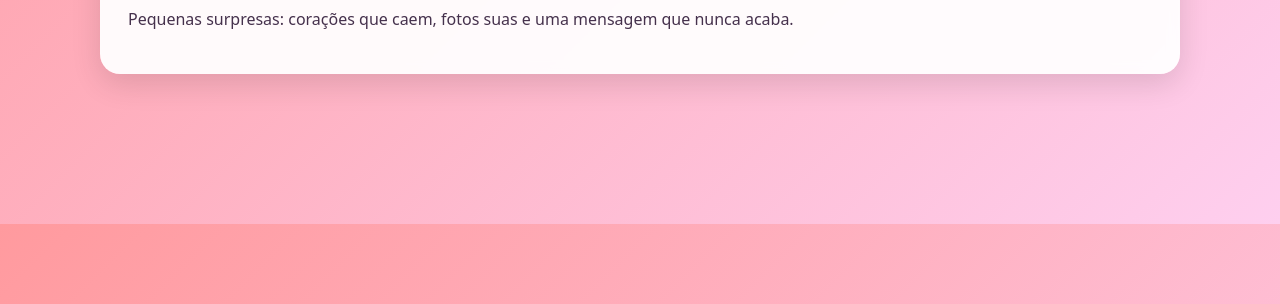
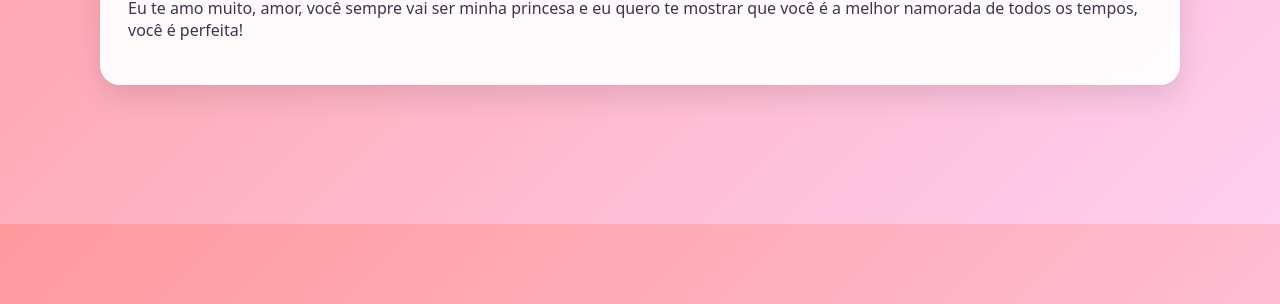
Before and after one commit to henriqueexyz/euamovoce, a plain HTML site: page index.html in a window 1280 px wide. Shown: the part 576-880 px from the top of the page. Drawn offline with Linux system fonts and the light colour scheme.

Commit message:
index.html

```diff
--- a/index.html
+++ b/index.html
@@ -86,7 +86,7 @@
       <img src="https://cdn.discordapp.com/attachments/1278103864372891783/1410808834963800246/Screenshot_20250828_221359_Gallery.jpg?ex=68b25d9d&is=68b10c1d&hm=b7fd6ae5d3481e2a0dc852bbdc279009a68a24bbf1b69e507b0e969ce7c75f43&" alt="Aline 3" onclick="openLightbox(this.src)" />
     </section>
 
-    <p style="margin-top:18px;opacity:.9">Pequenas surpresas: corações que caem, fotos suas e uma mensagem que nunca acaba.</p>
+    <p style="margin-top:18px;opacity:.9">Eu te amo muito, amor, você sempre vai ser minha princesa e eu quero te mostrar que você é a melhor namorada de todos os tempos, você é perfeita!</p>
   </main>
 
   <!-- Lightbox simples -->
```
